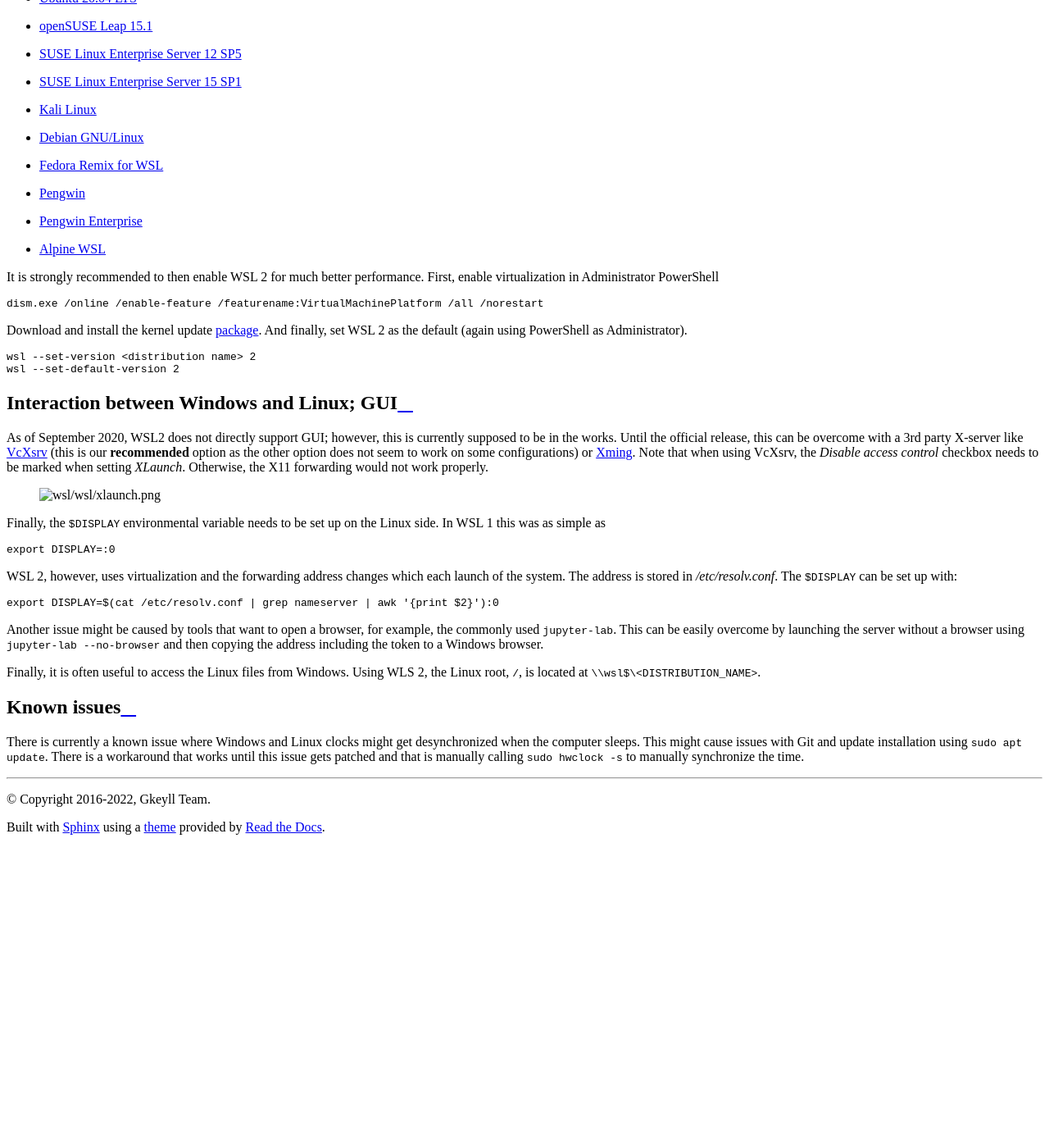
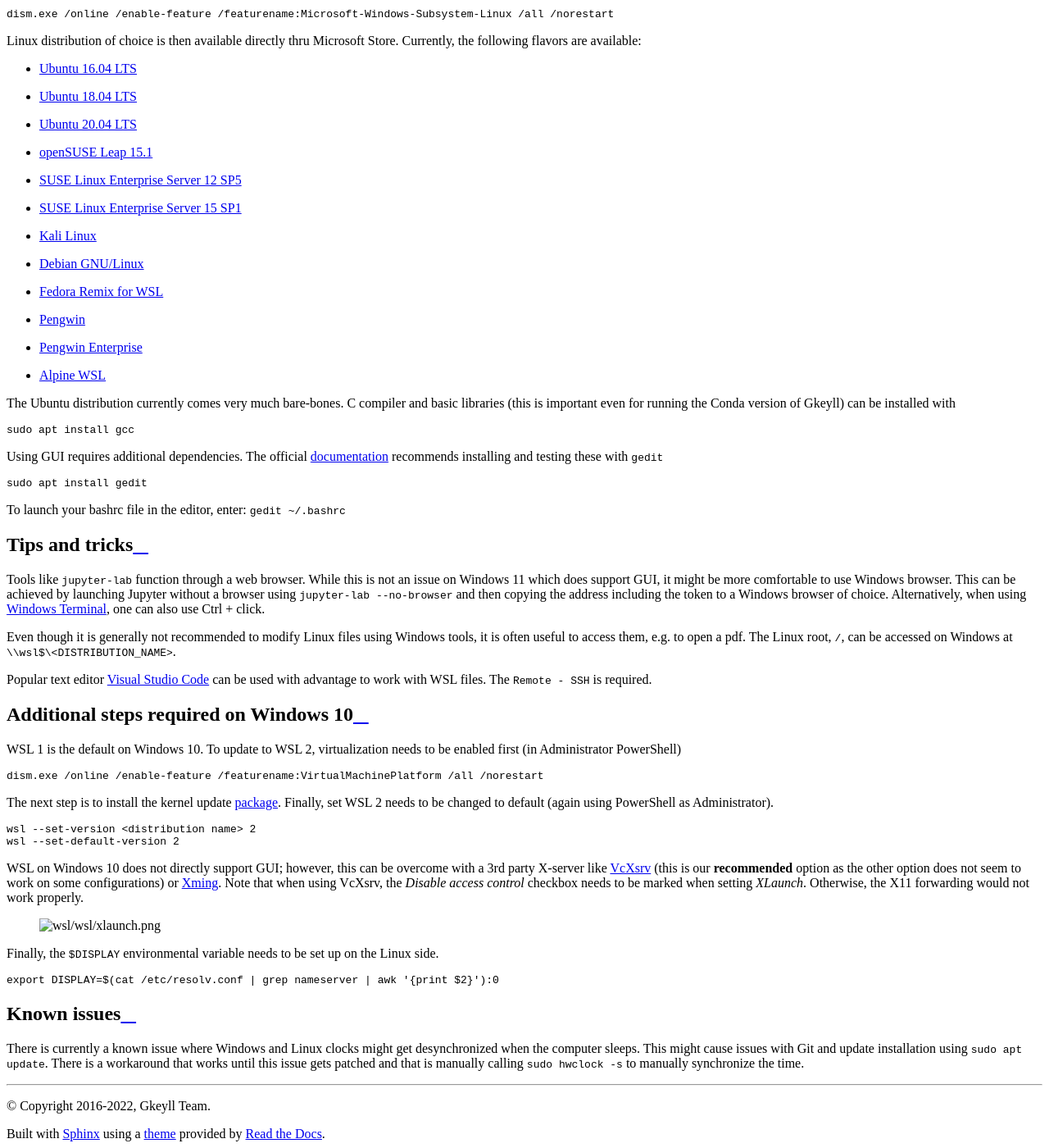
Before and after one commit to ammarhakim/gkyl-doc, a Sphinx documentation site: the page built from source/wsl/install.rst, in a window 1280 px wide and 1400 px high, scrolled down 2179 px. Shown: the whole window at 82% size. Built offline with Sphinx 7.4.7 and the Read the Docs theme 2.0.0, drawn with Linux system fonts in a browser that asks for light colours; pages that are not in the unit, such as notebooks, are missing from menus; before the commit the page ends 3205 px from its top, so only the background shows below that; some of the changed text lies outside the part shown.

Commit message:
Updating installation for postgkyl and WSL

```diff
--- a/source/wsl/install.rst
+++ b/source/wsl/install.rst
@@ -8,6 +8,14 @@
 Spring/Summer 2020. With WSL 2, the performance on Unix and Windows is
 indistinguishable.
 
+.. tip::
+
+   WSL 2 has its peak performance only when accessing files in the
+   Linux part of the system rather then the mounted Windows
+   directories. Therefore, it is not advisable to use locations like
+   ``/mnt/c/Users/userid/Desktop/``. Instead, working from
+   ``/home/userid/`` would lead to significantly improved performance.
+
 Requirements:
 
 * For x64 systems: **Version 1903** or higher, with **Build 18362** or higher
@@ -15,8 +23,14 @@
 * For WSL 2 (recommended): **Build 18362** and a CPU supporting
   Hyper-V virtualization
 
-Enabling and installing WSL
----------------------------
+.. note::
+
+   Windows 11 makes the process of installing WSL much easier. See the
+   bottom of this page for additional steps required in Windows 10.
+
+
+Installing WSL
+--------------
 
 First, WSL needs to be enabled. This can be done either using GUI or
 PowerShell. For the former, go to *Turn Windows features on or off*
@@ -33,9 +47,8 @@
 
   dism.exe /online /enable-feature /featurename:Microsoft-Windows-Subsystem-Linux /all /norestart
 
-The Linux distribution itself is
-available thru Microsoft Store.  Currently, the following flavors are
-available:
+Linux distribution of choice is then available directly thru Microsoft
+Store.  Currently, the following flavors are available:
 
 * `Ubuntu 16.04 LTS <https://www.microsoft.com/store/apps/9pjn388hp8c9>`_
 * `Ubuntu 18.04 LTS <https://www.microsoft.com/store/apps/9N9TNGVNDL3Q>`_
@@ -50,17 +63,62 @@
 * `Pengwin Enterprise <https://www.microsoft.com/store/apps/9N8LP0X93VCP>`_
 * `Alpine WSL <https://www.microsoft.com/store/apps/9p804crf0395>`_
 
+The Ubuntu distribution currently comes very much bare-bones. C
+compiler and basic libraries (this is important even for running the
+Conda version of Gkeyll) can be installed with
 
-It is strongly recommended to then enable WSL 2 for much better
-performance. First, enable virtualization in Administrator PowerShell
+.. code-block::
+
+   sudo apt install gcc
+
+Using GUI requires additional dependencies. The official
+`documentation
+<https://docs.microsoft.com/en-us/windows/wsl/tutorials/gui-apps>`_
+recommends installing and testing these with ``gedit``
+
+.. code-block::
+
+   sudo apt install gedit
+
+To launch your bashrc file in the editor, enter: ``gedit ~/.bashrc``
+
+
+Tips and tricks
+---------------
+
+Tools like ``jupyter-lab`` function through a web browser. While this
+is not an issue on Windows 11 which does support GUI, it might be more
+comfortable to use Windows browser. This can be achieved by launching
+Jupyter without a browser using ``jupyter-lab --no-browser`` and then
+copying the address including the token to a Windows browser of
+choice. Alternatively, when using `Windows Terminal
+<https://www.microsoft.com/en-us/p/windows-terminal/9n0dx20hk701>`_,
+one can also use Ctrl + click.
+
+Even though it is generally not recommended to modify Linux files
+using Windows tools, it is often useful to access them, e.g. to open
+a pdf. The Linux root, ``/``, can be accessed on Windows at
+``\\wsl$\<DISTRIBUTION_NAME>``.
+
+Popular text editor `Visual Studio Code
+<https://code.visualstudio.com/>`_ can be used with advantage to work
+with WSL files. The ``Remote - SSH`` is required.
+
+
+Additional steps required on Windows 10
+---------------------------------------
+
+WSL 1 is the default on Windows 10. To update to WSL 2, virtualization
+needs to be enabled first (in Administrator PowerShell)
 
 .. code-block:: powershell
 
   dism.exe /online /enable-feature /featurename:VirtualMachinePlatform /all /norestart
 
-Download and install the kernel update `package
+The next step is to install the kernel update `package
 <https://wslstorestorage.blob.core.windows.net/wslblob/wsl_update_x64.msi>`_.
-And finally, set WSL 2 as the default (again using PowerShell as Administrator).
+Finally, set WSL 2 needs to be changed to default (again using
+PowerShell as Administrator).
 
 .. code-block:: powershell
 
@@ -68,12 +126,8 @@
   wsl --set-default-version 2
 
 
-Interaction between Windows and Linux; GUI
-------------------------------------------
-
-As of September 2020, WSL2 does not directly support GUI; however,
-this is currently supposed to be in the works. Until the official
-release, this can be overcome with a 3rd party X-server like `VcXsrv
+WSL on Windows 10 does not directly support GUI; however, this can be
+overcome with a 3rd party X-server like `VcXsrv
 <https://sourceforge.net/projects/vcxsrv/>`_ (this is our
 **recommended** option as the other option does not seem to work on
 some configurations) or `Xming
@@ -86,30 +140,11 @@
   :align: center
 
 Finally, the ``$DISPLAY`` environmental variable needs to be set up on
-the Linux side. In WSL 1 this was as simple as
-
-.. code-block:: bash
-
-  export DISPLAY=:0
-
-
-WSL 2, however, uses virtualization and the forwarding address changes
-which each launch of the system. The address is stored in
-`/etc/resolv.conf`. The ``$DISPLAY`` can be set up with:
+the Linux side.
 
 .. code-block:: bash
 
   export DISPLAY=$(cat /etc/resolv.conf | grep nameserver | awk '{print $2}'):0
-
-Another issue might be caused by tools that want to open a browser,
-for example, the commonly used ``jupyter-lab``. This can be easily
-overcome by launching the server without a browser using ``jupyter-lab
---no-browser`` and then copying the address including the token to a
-Windows browser.
-
-Finally, it is often useful to access the Linux files from
-Windows. Using WLS 2, the Linux root, ``/``, is located at
-``\\wsl$\<DISTRIBUTION_NAME>``.
 
 
 Known issues
```
Also changed, not shown: source/postgkyl/install.rst (+36 -26 lines).
